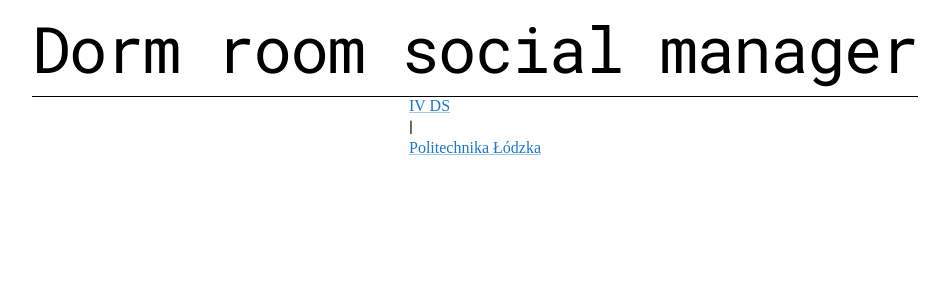
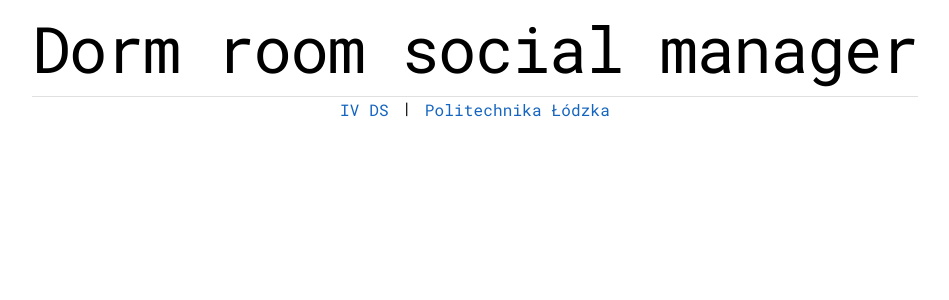
Before and after one commit to dorm-social-room-manager/dsrm-frontend, a React (Vite) app: page / in a window 1280 px wide. Shown: the top 300 px of the page, without its empty margins (165-1114 px from the left). Built offline with nearby package versions, Linux system fonts and the light colour scheme.

Commit message:
fix: minor fixes to the header component
Related work item: GH-4

```diff
--- a/components/Header.tsx
+++ b/components/Header.tsx
@@ -13,18 +13,28 @@ export function Header() {
         spacing={0}
         padding={0}
       >
-        <Typography sx={{ borderBottom: 1, fontFamily: 'Roboto Mono', fontSize: 64, fontWeight: '500', letterSpacing: -1.5 }}>
+        <Typography
+          sx={{ borderBottom: 1, borderColor: '#0000001F', fontFamily: 'Roboto Mono', fontSize: 64, fontWeight: '500', letterSpacing: -1.5 }}
+        >
           Dorm room social manager
         </Typography>
-        <div>
+        <div style={{ alignItems: 'center', display: 'flex', fontFamily: 'Roboto Mono', fontSize: 16, gap: 16, letterSpacing: 0.15 }}>
           <Link
             href='https://samorzad.p.lodz.pl/osiedle-akademickie/iv-dom-studenta
 '
+            color='#1565C0'
+            underline='none'
           >
             IV DS
           </Link>
           <Typography>|</Typography>
-          <Link href='https://p.lodz.pl/'>Politechnika Łódzka</Link>
+          <Link
+            href='https://p.lodz.pl/'
+            color='#1565C0'
+            underline='none'
+          >
+            Politechnika Łódzka
+          </Link>
         </div>
       </Grid>
     </header>
```
